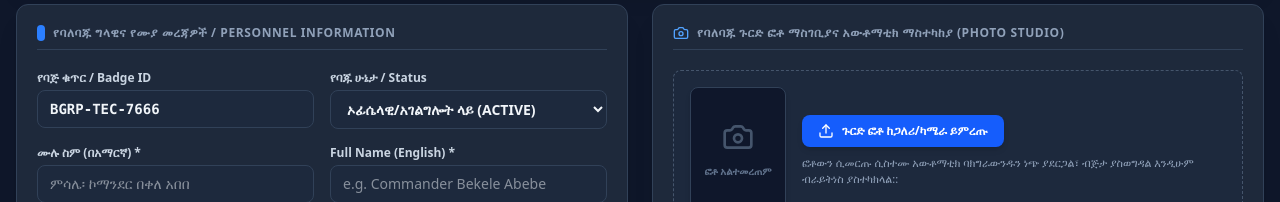
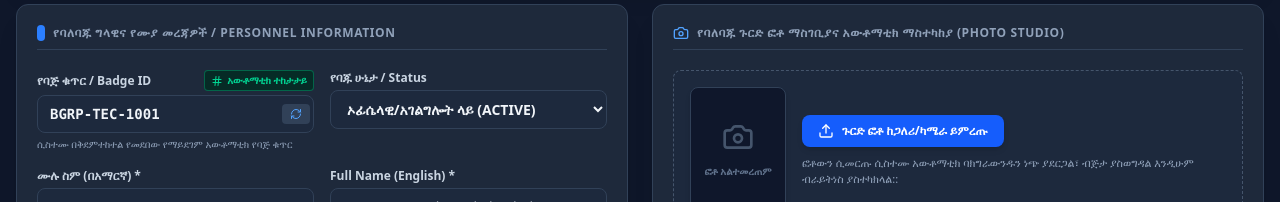
Before and after one commit to yirsawbiniyam-create/Benishangul-Gumuz-Region-Police-Badge-System, a React (Vite) app: page / in a window 1280 px wide. Both pictures are taken after a click on the button "አዲስ መዝግብ". Shown: the part 198-400 px from the top of the page. Built offline with nearby package versions, Linux system fonts and the light colour scheme; no server answers; the database is empty.

Commit message:
feat(badge): implement sequential badge ID generation
Add logic to generate unique, sequential badge IDs to replace random ID generation, ensuring consistency and preventing duplicates in the badge directory.

```diff
--- a/src/App.tsx
+++ b/src/App.tsx
@@ -369,6 +369,7 @@ export default function App() {
             <div className="space-y-6">
               <BadgeForm
                 initialData={editingBadge}
+                existingBadges={badges}
                 onSave={handleSaveBadge}
                 onCancel={() => {
                   setEditingBadge(null);
--- a/src/components/BadgeForm.tsx
+++ b/src/components/BadgeForm.tsx
@@ -25,10 +25,44 @@ import {
   ZoomIn,
   ZoomOut,
   Move,
+  Hash,
 } from "lucide-react";
+
+// Helper function to generate auto-sequential non-repeating Badge IDs
+export function generateNextSequentialBadgeId(existingBadges: BadgeData[] = []): string {
+  const prefix = "BGRP-TEC-";
+  let maxNumber = 1000; // base starting index (first is 1001)
+
+  existingBadges.forEach((badge) => {
+    if (badge.badgeId) {
+      const matches = badge.badgeId.match(/\d+/g);
+      if (matches) {
+        const num = parseInt(matches[matches.length - 1], 10);
+        if (!isNaN(num) && num > maxNumber) {
+          maxNumber = num;
+        }
+      }
+    }
+  });
+
+  let nextNum = maxNumber + 1;
+  let candidateId = `${prefix}${nextNum}`;
+
+  // Ensure strict uniqueness in case numbers were created manually or out of order
+  const existingSet = new Set(
+    existingBadges.map((b) => b.badgeId?.toLowerCase().trim())
+  );
+  while (existingSet.has(candidateId.toLowerCase())) {
+    nextNum++;
+    candidateId = `${prefix}${nextNum}`;
+  }
+
+  return candidateId;
+}
 
 interface BadgeFormProps {
   initialData?: BadgeData | null;
+  existingBadges?: BadgeData[];
   onSave: (badge: BadgeData) => Promise<void>;
   onCancel?: () => void;
   isSubmitting?: boolean;
@@ -36,14 +70,24 @@ interface BadgeFormProps {
 
 export const BadgeForm: React.FC<BadgeFormProps> = ({
   initialData,
+  existingBadges = [],
   onSave,
   onCancel,
   isSubmitting = false,
 }) => {
   // Form State
-  const [badgeId, setBadgeId] = useState(
-    initialData?.badgeId || `BGRP-TEC-${Math.floor(1000 + Math.random() * 9000)}`
+  const [badgeId, setBadgeId] = useState<string>(() =>
+    initialData?.badgeId || generateNextSequentialBadgeId(existingBadges)
   );
+
+  // Automatically sync/generate sequential ID when creating a new badge
+  useEffect(() => {
+    if (initialData?.badgeId) {
+      setBadgeId(initialData.badgeId);
+    } else if (!badgeId) {
+      setBadgeId(generateNextSequentialBadgeId(existingBadges));
+    }
+  }, [initialData, existingBadges]);
   const [fullNameAmharic, setFullNameAmharic] = useState(
     initialData?.fullNameAmharic || ""
   );
@@ -255,16 +299,39 @@ export const BadgeForm: React.FC<BadgeFormProps> = ({
           <div className="grid grid-cols-1 sm:grid-cols-2 gap-4">
             {/* Badge ID */}
             <div>
-              <label className="block text-xs font-semibold text-slate-300 mb-1">
+              <div className="flex items-center justify-between mb-1">
+                <label className="block text-xs font-semibold text-slate-300">
                   የባጅ ቁጥር / Badge ID
                 </label>
+                <span className="text-[10px] font-bold text-emerald-400 bg-emerald-950/80 border border-emerald-500/40 px-1.5 py-0.5 rounded flex items-center gap-1">
+                  <Hash className="w-3 h-3 text-emerald-400" />
+                  አውቶማቲክ ተከታታይ
+                </span>
+              </div>
+              <div className="relative flex items-center">
                 <input
                   type="text"
                   value={badgeId}
                   onChange={(e) => setBadgeId(e.target.value)}
                   required
-                className="w-full px-3 py-2 text-sm font-mono font-bold bg-slate-800 text-slate-100 border border-slate-700 rounded-lg focus:ring-2 focus:ring-blue-500 focus:outline-none"
+                  className="w-full px-3 py-2 text-sm font-mono font-bold bg-slate-800 text-slate-100 border border-slate-700 rounded-lg focus:ring-2 focus:ring-blue-500 focus:outline-none pr-10"
                 />
+                {!initialData && (
+                  <button
+                    type="button"
+                    onClick={() =>
+                      setBadgeId(generateNextSequentialBadgeId(existingBadges))
+                    }
+                    className="absolute right-1 px-2 py-1 bg-slate-700 hover:bg-slate-600 text-blue-400 rounded text-xs font-bold transition flex items-center gap-1 cursor-pointer"
+                    title="ቀጣዩን ተከታታይ ቁጥር በድጋሚ አስላ"
+                  >
+                    <RefreshCw className="w-3 h-3" />
+                  </button>
+                )}
+              </div>
+              <p className="text-[10px] text-slate-400 mt-1">
+                ሲስተሙ በቅደምተከተል የመደበው የማይደገም አውቶማቲክ የባጅ ቁጥር
+              </p>
             </div>
 
             {/* Status */}
```
Lines whose indentation alone changed are shown as unchanged.
